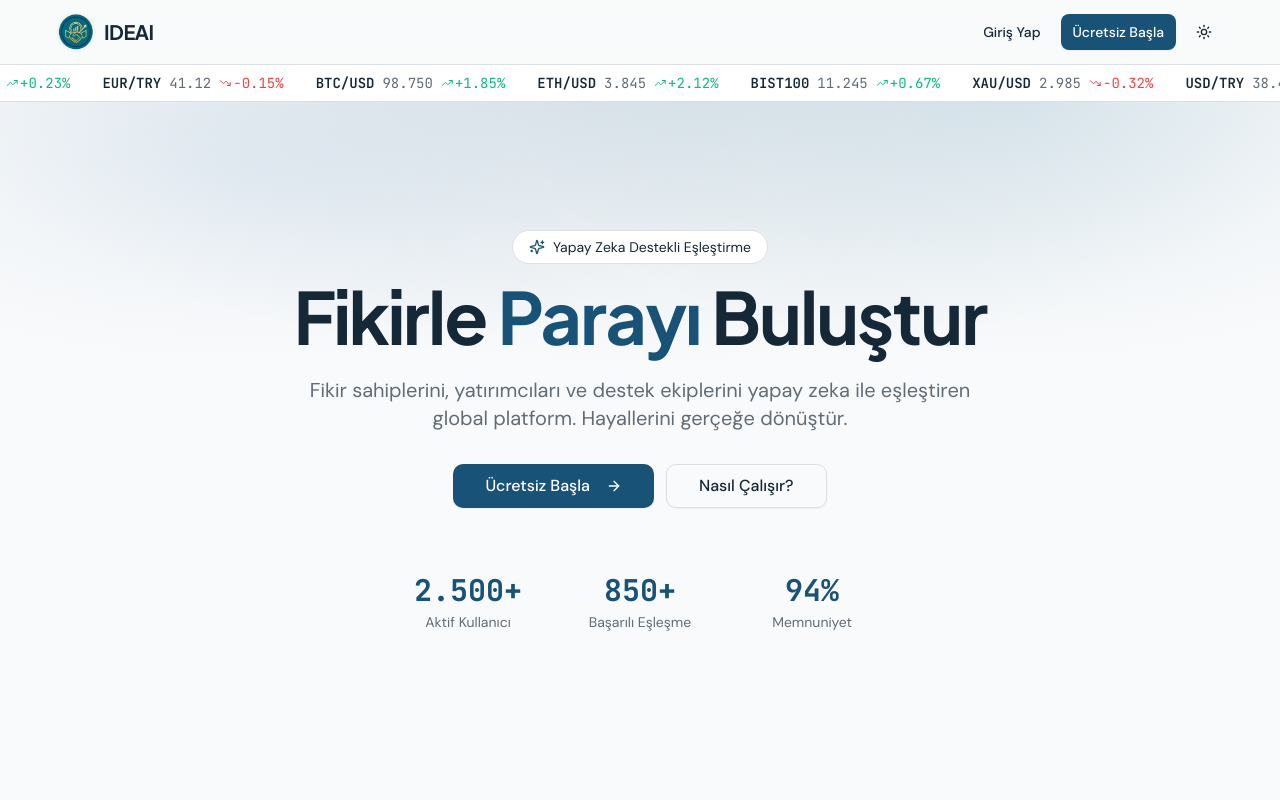
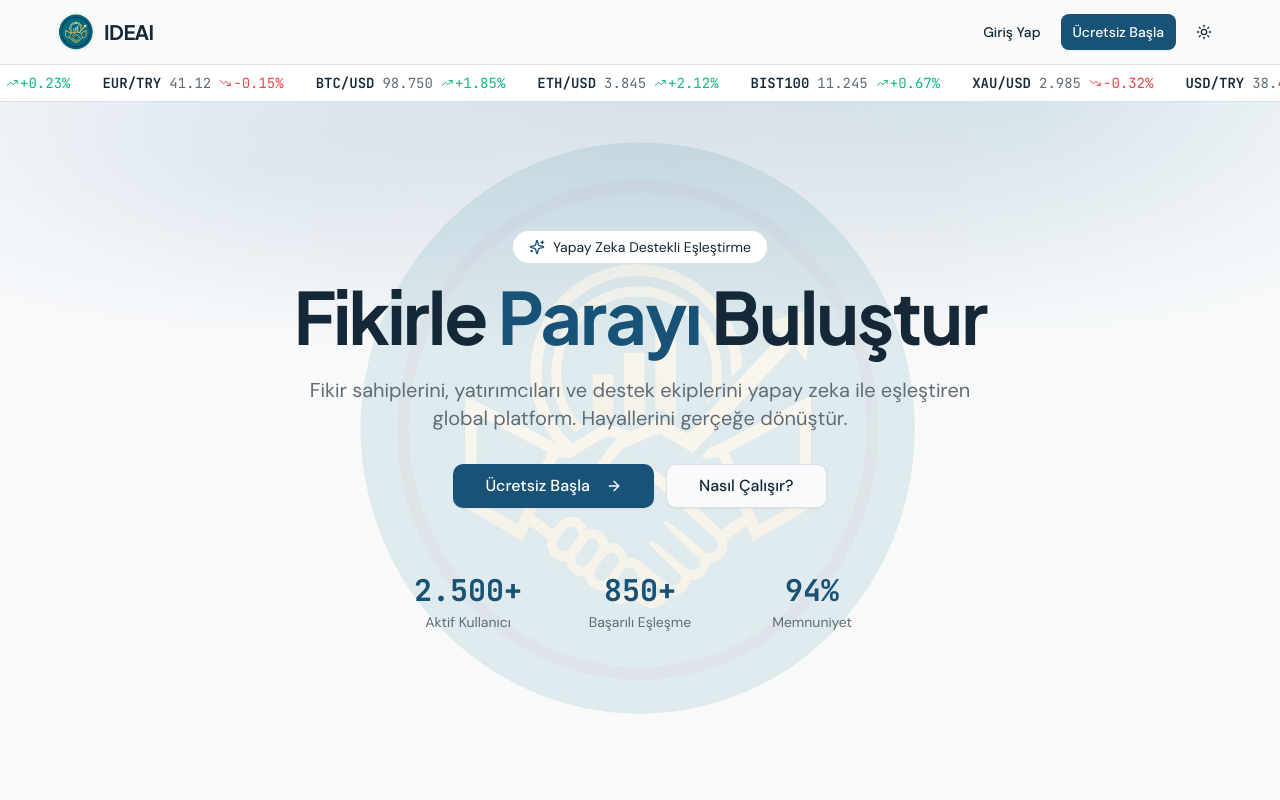
Before and after one commit to ugurmasat/ideai, a Next.js app: page / in a window 1280 px wide. Shown: the top 800 px of the page. Built offline with nearby package versions, Linux system fonts and the light colour scheme; no server answers.

Commit message:
feat: embed large logo watermark in hero background

```diff
--- a/components/home/hero-section.tsx
+++ b/components/home/hero-section.tsx
@@ -1,6 +1,7 @@
 'use client'
 
 import Link from 'next/link'
+import Image from 'next/image'
 import { Button } from '@/components/ui/button'
 import { FadeIn, SlideIn } from '@/components/ui/animate'
 import { ArrowRight, Sparkles } from 'lucide-react'
@@ -45,6 +46,13 @@ function AnimatedCounter({ target, suffix = '' }: { target: number; suffix?: str
 export function HeroSection() {
   return (
     <section className="relative overflow-hidden hero-gradient">
+      <Image
+        src="/logo.png"
+        alt=""
+        fill
+        priority
+        className="pointer-events-none absolute inset-0 -z-10 opacity-10 object-contain"
+      />
       <div className="mx-auto max-w-[1200px] px-4 py-20 md:py-32">
         <div className="flex flex-col items-center text-center">
           <FadeIn>
```
